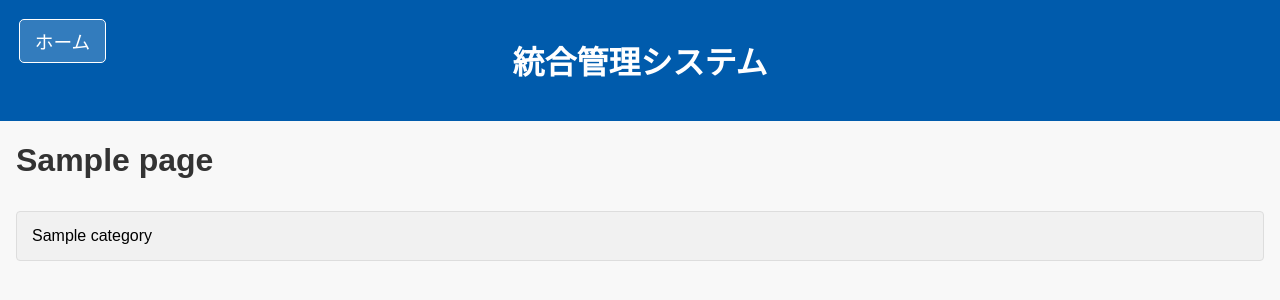
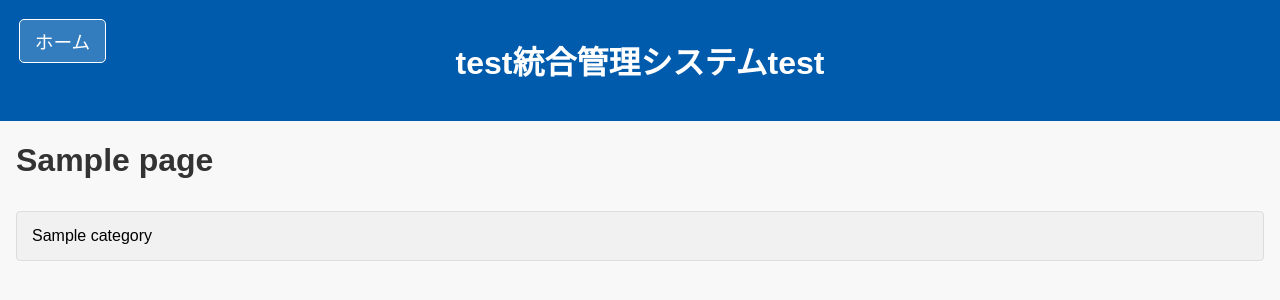
Before and after one commit to Kazuki-20negi/IMS-project, a Django app: page /page/1/ in a window 1280 px wide. Shown: the top 300 px of the page. Run offline with Django 5.2, Linux system fonts and the light colour scheme; tables that the repository leaves empty hold one stand-in row (values such as "Sample post"); grey boxes marked "Sample" are stand-in pictures.

Commit message:
Update health.html

```diff
--- a/my_django_project/IMS/templates/IMS/health.html
+++ b/my_django_project/IMS/templates/IMS/health.html
@@ -4,13 +4,13 @@
 <head>
     <meta charset="UTF-8" />
     <meta name="viewport" content="width=device-width, initial-scale=1.0" />
-    <title>~統合管理システム~</title>
+    <title>統合管理システム</title>
     <link rel="stylesheet" href="{% static 'IMS/style.css' %}" />
 </head>
 <body>
     <header>
         <h3><a href="{% url 'home' %}">ホーム</a></h3>
-        <h1>統合管理システム</h1>
+        <h1>test統合管理システムtest</h1>
     </header>
 
     <main>
```
